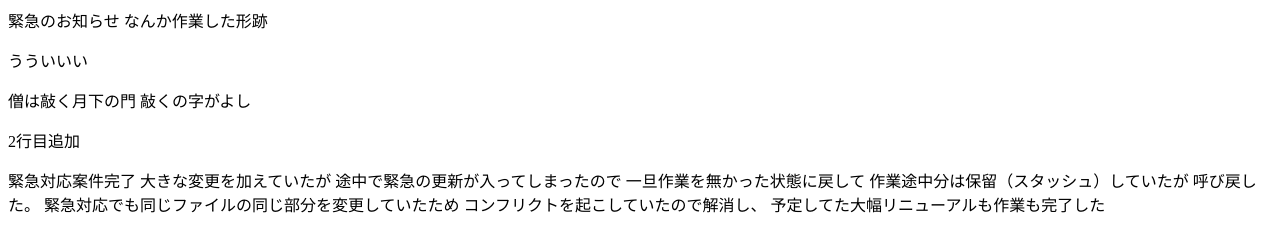
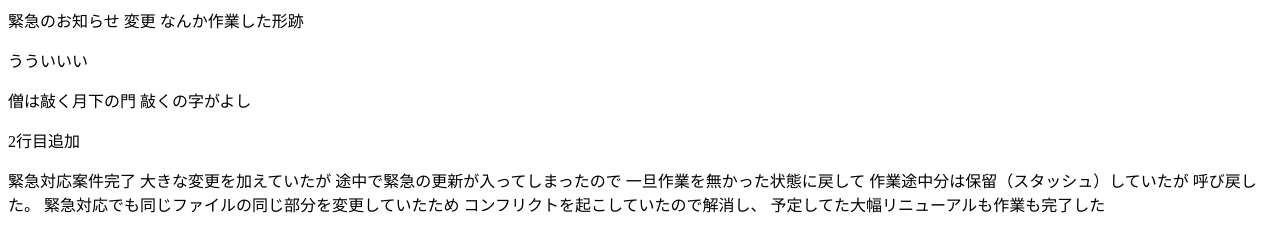
Before and after one commit to koushiMizushima/F2024, a plain HTML site: page index.html in a window 1280 px wide. Drawn offline with Linux system fonts and the light colour scheme.

Commit message:
変更と緊急対応の変更箇所が同じ位置だったのでコンフリクトを解消してコミット

```diff
--- a/index.html
+++ b/index.html
@@ -9,6 +9,9 @@
 <body>
 
 緊急のお知らせ
+
+変更
+
 
 なんか作業した形跡
 
```
